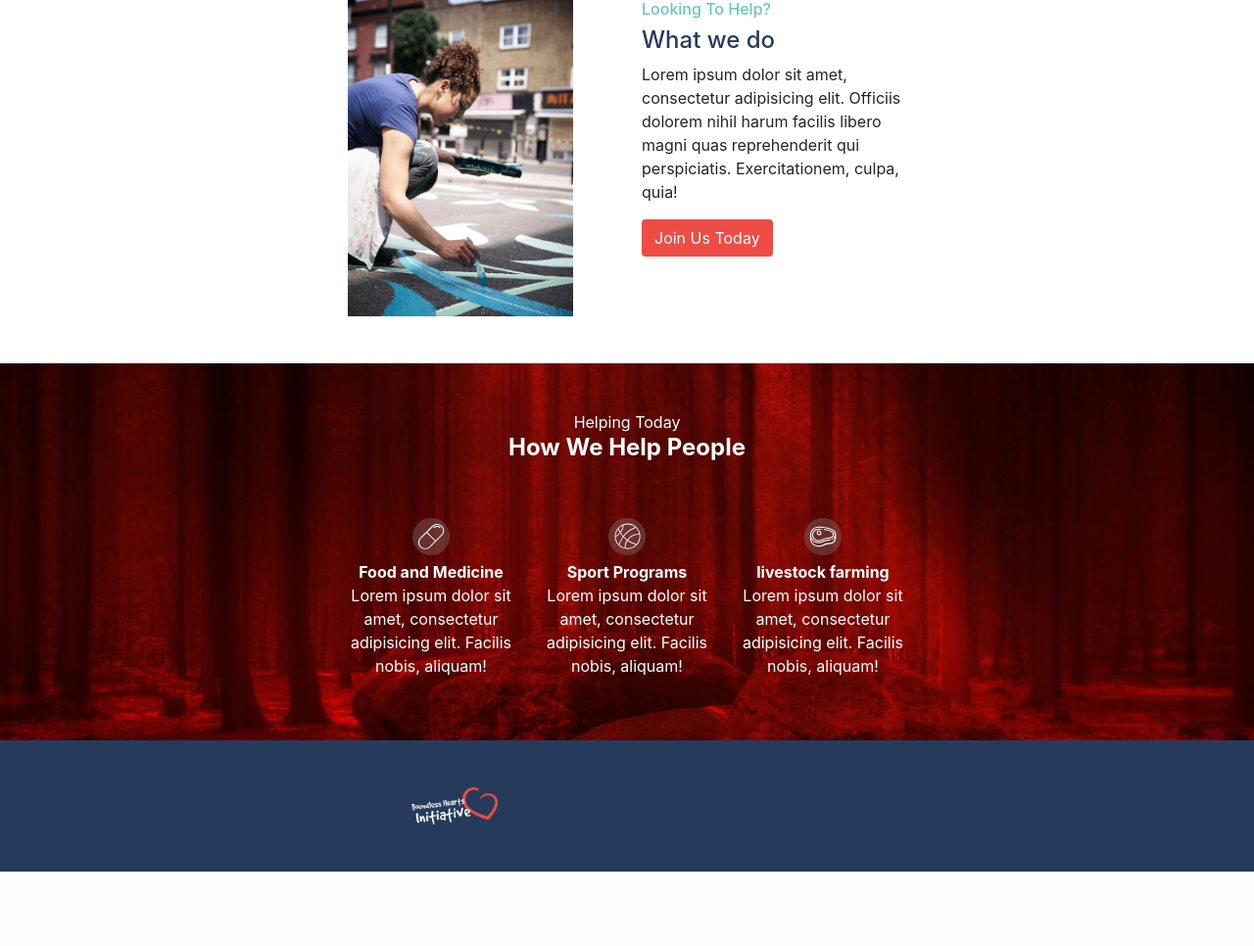
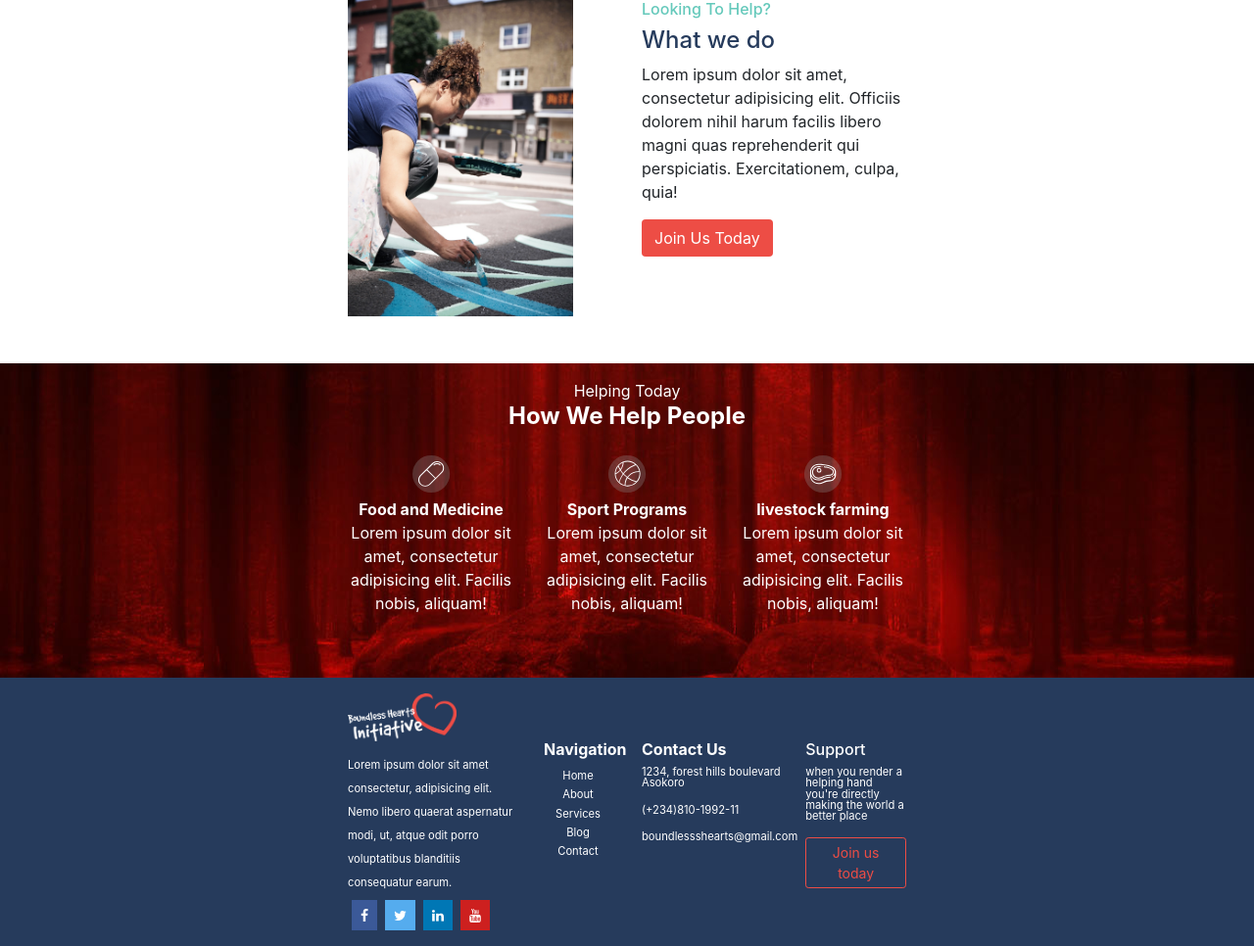
Before and after one commit to Yagazinho/boundless, a PHP site: page / in a window 1280 px wide. Shown: the part 2017-2983 px from the top of the page at 98% size. Before the commit the page ends 2907 px from the top, so only its background shows below. Run offline with PHP 8.4, Linux system fonts and the light colour scheme.

Commit message:
landing don land

```diff
--- a/assets/css/custom.css
+++ b/assets/css/custom.css
@@ -122,9 +122,61 @@
 	margin: 61px 0 -20px -85px !important;
 	height: fit-content !important;
 }
-#wrapper{
+
+#wrapper {
 	background: #263b5c;
 	color: #fff;
 }
 
+.foot-img {
+	max-width: 111px !important;
+	display: block !important;
+	padding-bottom: 10px !important;
+}
+
+.foot-txt {
+	color: #fff;
+	font-size: 0.7rem !important;
+	line-height: 1.0 !important;
+}
+
+.foot-nav {
+	color: #fff;
+	font-size: 0.7rem !important;
+	line-height: 1.0 !important;
+}
+
+.foot-nav > ul > li > a {
+	color: #fff;
+}
+
+.foot-nav > ul > li {
+	list-style: none !important;
+}
+
+.btn-f {
+	background-color: #3b5998;
+	color: #fff;
+	border-radius: 0;
+}
+
+.btn-t {
+	background-color: #55acee;
+	color: #fff;
+	border-radius: 0;
+}
+
+.btn-you {
+	background-color: #cd201f;
+	color: #fff;
+	border-radius: 0;
+}
+
+.btn-ln {
+	background-color: #0077b5;
+	color: #fff;
+	border-radius: 0;
+}
+
+
 @media screen and (max-width:974px) {}
--- a/index.html
+++ b/index.html
@@ -203,7 +203,7 @@
 			<div class="container-fluid">
 				<div class="row custom-gap pb-5">
 					<div class="col-md-12">
-						<div class="justify-content-center text-center py-5">
+						<div class="justify-content-center text-center py-3">
 							<span class="text-white">Helping Today</span>
 							<h4 class="text-white"><strong>How We Help People</strong></h4>
 						</div>
@@ -235,15 +235,49 @@
 
 	</main>
 	<div id="wrapper">
-		<footer>
-			<div class="row">
-				<div class="custom-gap py-5">
-					<div class="col-md-3">
-						<img src="assets/media/images/brand/logo/bhilgoW.png" alt="" class="img-fluid" style="width: 440px;">
+		<div class="row">
+			<div class="container-fluid">
+				<div class="custom-gap py-3 d-flex">
+					<div class="col-md-4">
+						<img src="assets/media/images/brand/logo/bhilgoW.png" alt="" class="img-fluid foot-img">
+						<span class="foot-txt py-2">Lorem ipsum dolor sit amet consectetur, adipisicing elit. Nemo libero quaerat aspernatur modi, ut, atque odit porro voluptatibus blanditiis consequatur earum.</span>
+						<div class="social-iconsf pt-2 d-flex">
+							<a href="" class="btn btn-sm btn-f mx-1"><i class="fa fa-facebook"></i></a>
+							<a href="" class="btn btn-sm btn-t mx-1"><i class="fa fa-twitter"></i></a>
+							<a href="" class="btn btn-sm btn-ln mx-1"><i class="fa fa-linkedin"></i></a>
+							<a href="" class="btn btn-sm btn-you mx-1"><i class="fa fa-youtube"></i></a>
+						</div>
+					</div>
+					<div class="col-md-2">
+						<div class="foot-nav text-center justify-content-center">
+							<h6 class="pt-5"><strong>Navigation</strong></h6>
+							<ul class="m-0 p-0">
+								<li class="py-1"><a href="">Home</a></li>
+								<li class="py-1"><a href="">About</a></li>
+								<li class="py-1"><a href="">Services</a></li>
+								<li class="py-1"><a href="">Blog</a></li>
+								<li class="py-1"><a href="">Contact</a></li>
+							</ul>
+						</div>
+					</div>
+					<div class="col-md-6">
+						<div class="d-flex">
+							<div class="cont-us">
+								<h6 class="pt-5"><strong>Contact Us</strong></h6>
+								<p class="foot-txt">1234, forest hills boulevard Asokoro</p>
+								<p class="foot-txt">(+234)810-1992-11</p>
+								<p class="foot-txt">boundlessshearts@gmail.com</p>
+							</div>
+							<div class="sup pl-2">
+								<h6 class="pt-5">Support</h6>
+								<p class="foot-txt">when you render a helping hand you're directly making the world a better place</p>
+								<a href="" class="btn-sm btn btn-theme1">Join us today</a>
+							</div>
+						</div>
 					</div>
 				</div>
 			</div>
-		</footer>
+		</div>
 	</div>
 
 	<script src="assets/js/jquery-3.js"></script>
```
